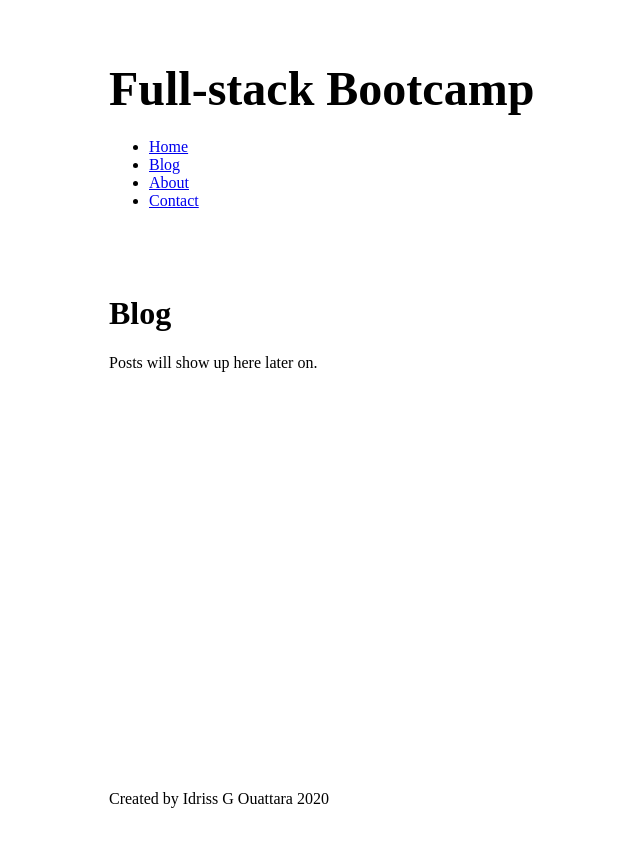
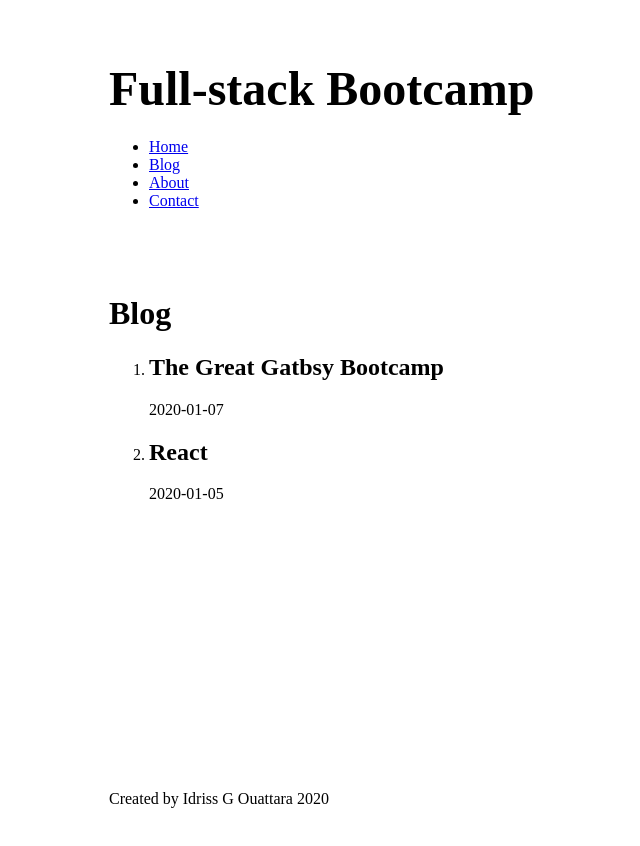
Before and after one commit to GninninwokyOuattara/gatsby-bootcamp, a Gatsby site: page /blog in a window 1280 px wide. Shown: the whole page, without its empty margins (156-796 px from the left). Built offline with nearby package versions, Linux system fonts and the light colour scheme; Gatsby itself is replaced by a stand-in of ours.

Commit message:
blog challenges done

```diff
--- a/gatsby-config.js
+++ b/gatsby-config.js
@@ -19,5 +19,6 @@ module.exports = {
         path: `${__dirname}/src/`,
       },
     },
+    "gatsby-transformer-remark",
   ],
 }
--- a/src/pages/blog.js
+++ b/src/pages/blog.js
@@ -2,12 +2,41 @@ import React from "react"
 import Footer from "../components/footer"
 import Header from "../components/header"
 import Layout from "../components/layout"
+import { graphql, useStaticQuery } from "gatsby"
 
 const BlogPage = () => {
+  const data = useStaticQuery(graphql`
+    query {
+      allMarkdownRemark {
+        edges {
+          node {
+            frontmatter {
+              title
+              date
+            }
+            html
+            excerpt
+          }
+        }
+      }
+    }
+  `)
   return (
     <Layout>
       <h1>Blog</h1>
-      <p>Posts will show up here later on.</p>
+      {/* <p>Posts will show up here later on.</p> */}
+
+      <ol>
+        {data.allMarkdownRemark.edges.map((item, idx) => {
+          const { node } = item
+          return (
+            <li key={idx}>
+              <h2>{node.frontmatter.title}</h2>
+              <p>{node.frontmatter.date}</p>
+            </li>
+          )
+        })}
+      </ol>
     </Layout>
   )
 }
--- a/src/posts/gatsby.md
+++ b/src/posts/gatsby.md
@@ -3,7 +3,7 @@ title: "The Great Gatbsy Bootcamp"
 date: "2020-01-07"
 ---
 
-I just start a new bootcamp
+I just start a new Gatsby bootcamp
 
 ## Topics Covered
 
--- a/src/posts/react.md
+++ b/src/posts/react.md
@@ -1,6 +1,6 @@
 ---
-title : "React
-date  : "2020-01-05
+title: "React"
+date: "2020-01-05"
 ---
 
 In this post I learned React.
```
